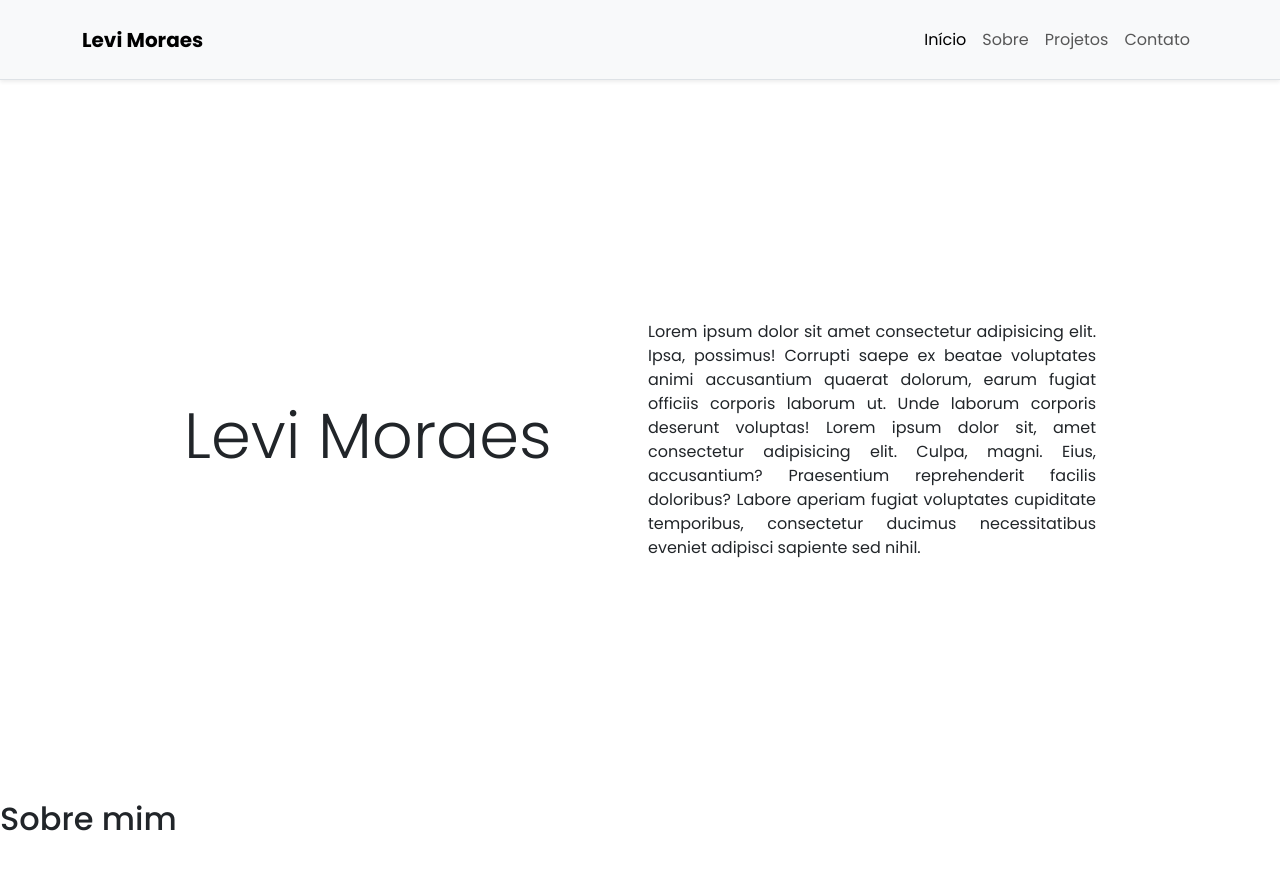
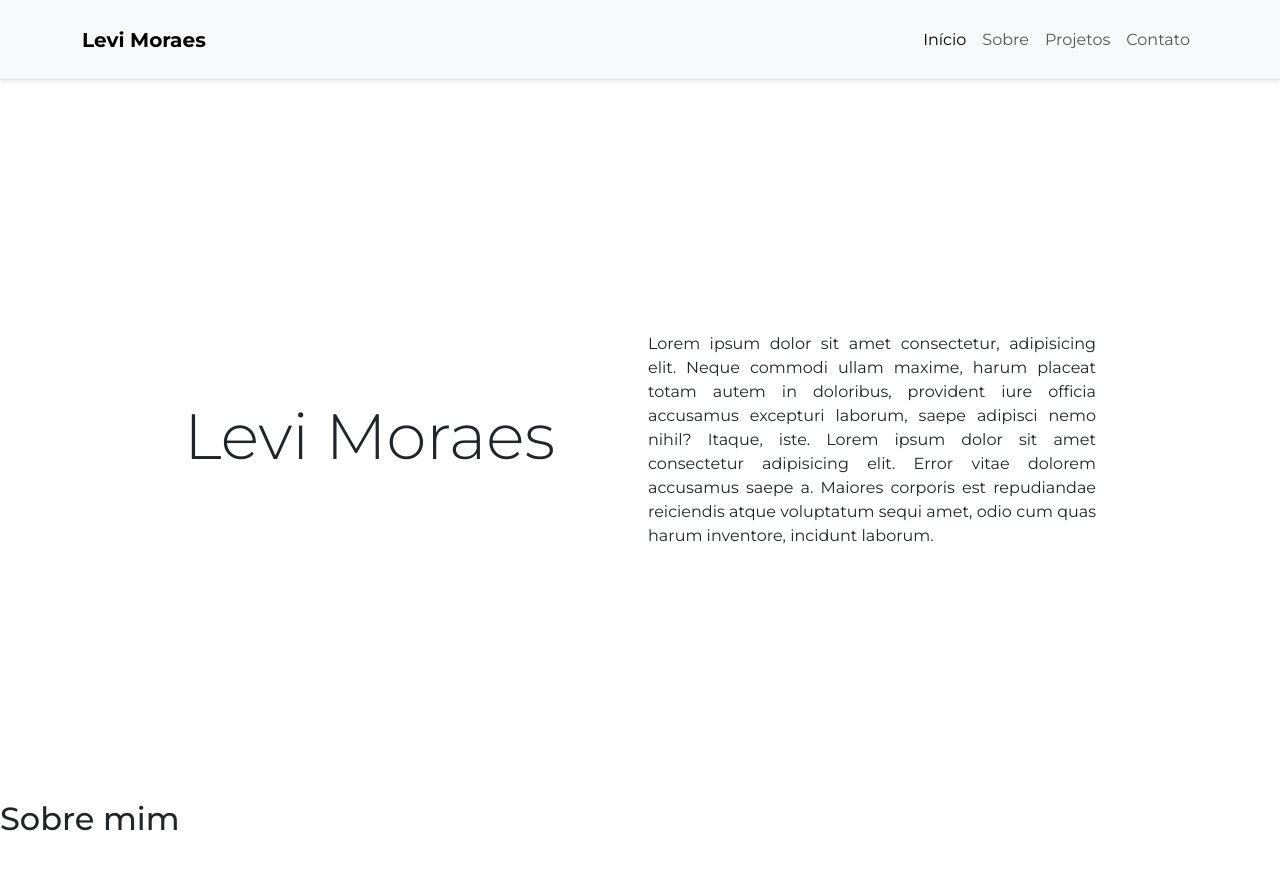
Before and after one commit to L3-V1/portifolio-levi, a React (Vite) app: page / in a window 1280 px wide. Shown: the top 870 px of the page. Built offline with nearby package versions, Linux system fonts and the light colour scheme.

Commit message:
Refatoracao e criacao do componente GlobalStyle

```diff
--- a/index.html
+++ b/index.html
@@ -2,8 +2,17 @@
 <html lang="pt-br">
   <head>
     <meta charset="UTF-8" />
+    <meta name="viewport" content="width=device-width, initial-scale=1.0" />
     <link rel="icon" type="image/svg+xml" href="/vite.svg" />
-    <meta name="viewport" content="width=device-width, initial-scale=1.0" />
+    <link rel="preconnect" href="https://fonts.googleapis.com">
+    <link rel="preconnect" href="https://fonts.gstatic.com" crossorigin>
+    <link href="https://fonts.googleapis.com/css2?family=Montserrat:ital,wght@0,100..900;1,100..900&display=swap" rel="stylesheet">
+    <link
+      rel="stylesheet"
+      href="https://cdn.jsdelivr.net/npm/bootstrap@5.3.5/dist/css/bootstrap.min.css"
+      integrity="sha384-SgOJa3DmI69IUzQ2PVdRZhwQ+dy64/BUtbMJw1MZ8t5HZApcHrRKUc4W0kG879m7"
+      crossorigin="anonymous"
+    />
     <title>Levi Moraes</title>
   </head>
   <body>
--- /dev/null
+++ b/src/GlobalStyle.tsx
@@ -0,0 +1,21 @@
+import { createGlobalStyle } from "styled-components";
+
+const GlobalStyle = createGlobalStyle`
+  :root {
+    --navbar-height: 10vh;
+  }
+
+  html: {
+    scroll-behavior: smooth;
+  }
+
+  body {
+    font-family: "Montserrat", sans-serif;
+  }
+
+  .navbar {
+    min-height: var(--navbar-height);
+  }
+`
+
+export default GlobalStyle
--- a/src/components/Contato.tsx
+++ b/src/components/Contato.tsx
@@ -1,7 +1,9 @@
+import Section from "./styles/Section";
+
 export default function Contato() {
   return (
-    <section id="contato" className="wrapper">
+    <Section id="contato">
       <h2>Contato</h2>
-    </section>
+    </Section>
   )
 }
--- a/src/components/Hero.tsx
+++ b/src/components/Hero.tsx
@@ -1,9 +1,10 @@
-import { Fade } from './Fade/Fade.styles'
 import { Col, Row } from 'react-bootstrap'
 import { useInView } from '../hooks/useInView'
+import Fade from './styles/Fade'
+import Section from './styles/Section'
 import styled from 'styled-components'
 
-const Container = styled.div`
+const Wrapper = styled.div`
   display: flex;
   align-items: center;
   margin: 0 auto;
@@ -22,8 +23,8 @@ export default function Hero() {
   const { ref: rightRef, inView: rightInView } = useInView({ threshold: 0.3 })
 
   return (
-    <section id="inicio" className="wrapper">
-      <Container>
+    <Section id="inicio">
+      <Wrapper>
         <Row className="g-3 align-items-center">
           <Col xs="12" md="6">
             <Fade ref={leftRef} inView={leftInView} direction="left">
@@ -35,17 +36,13 @@ export default function Hero() {
           <Col xs="12" md="6">
             <Fade ref={rightRef} inView={rightInView} direction="right">
               <Description>
-                Lorem ipsum dolor sit amet consectetur adipisicing elit. Ipsa, possimus! Corrupti
-                saepe ex beatae voluptates animi accusantium quaerat dolorum, earum fugiat officiis
-                corporis laborum ut. Unde laborum corporis deserunt voluptas! Lorem ipsum dolor sit,
-                amet consectetur adipisicing elit. Culpa, magni. Eius, accusantium? Praesentium
-                reprehenderit facilis doloribus? Labore aperiam fugiat voluptates cupiditate
-                temporibus, consectetur ducimus necessitatibus eveniet adipisci sapiente sed nihil.
+                Lorem ipsum dolor sit amet consectetur, adipisicing elit. Neque commodi ullam maxime, harum placeat totam autem in doloribus, provident iure officia accusamus excepturi laborum, saepe adipisci nemo nihil? Itaque, iste.
+                Lorem ipsum dolor sit amet consectetur adipisicing elit. Error vitae dolorem accusamus saepe a. Maiores corporis est repudiandae reiciendis atque voluptatum sequi amet, odio cum quas harum inventore, incidunt laborum.
               </Description>
             </Fade>
           </Col>
         </Row>
-      </Container>
-    </section>
+      </Wrapper>
+    </Section>
   )
 }
--- a/src/components/NotFound.tsx
+++ b/src/components/NotFound.tsx
@@ -3,26 +3,19 @@ import { AlertTriangle } from "lucide-react";
 import { LinkContainer } from "react-router-bootstrap";
 import styled from "styled-components";
 
-const Container = styled.div`
+const Wrapper = styled.div`
   display: flex;
   align-items: center;
   justify-content: center;
+  margin: 0 auto;
+  max-width: 500px;
   min-height: 100vh;
-`
-
-const StyledCard = styled(Card)`
-  max-width: 500px;
-  padding: 3rem;
-  margin: 0 auto;
-  text-align: center;
-  box-shadow: var(--bs-box-shadow-lg);
-  border-radius: var(--bs-border-radius-lg);
 `
 
 export default function NotFound() {
   return (
-    <Container>
-      <StyledCard>
+    <Wrapper className="px-4 px-lg-0">
+      <Card className="text-center shadow-lg rounded-4 p-5">
         <Card.Body>
           <AlertTriangle className="text-danger mb-3" size={60} strokeWidth={1.5} />
           <h1 className="display-3 fw-bold text-danger">404</h1>
@@ -38,7 +31,7 @@ export default function NotFound() {
             </Button>
           </LinkContainer>
         </Card.Body>
-      </StyledCard>
-    </Container>
+      </Card>
+    </Wrapper>
   )
 }
--- a/src/components/Projetos.tsx
+++ b/src/components/Projetos.tsx
@@ -1,7 +1,9 @@
+import Section from "./styles/Section";
+
 export default function Projetos() {
   return (
-    <section id="projetos" className="wrapper">
+    <Section id="projetos">
       <h2>Projetos</h2>
-    </section>
+    </Section>
   )
 }
--- a/src/components/Sobre.tsx
+++ b/src/components/Sobre.tsx
@@ -1,7 +1,9 @@
+import Section from "./styles/Section";
+
 export default function Sobre() {
   return (
-    <section id="sobre" className="wrapper">
+    <Section id="sobre">
       <h2>Sobre mim</h2>
-    </section>
+    </Section>
   )
 }
--- a/src/components/Fade/Fade.styles.tsx
+++ b/src/components/styles/Fade.tsx
@@ -8,7 +8,7 @@ interface FadeProps {
   inView?: boolean
 }
 
-export const Fade = styled.div<FadeProps>`
+const Fade = styled.div<FadeProps>`
   opacity: 0;
   ${({
     direction = "right",
@@ -29,3 +29,5 @@ export const Fade = styled.div<FadeProps>`
     `} ${duration} ease-out ${delay} forwards;
   `}
 `
+
+export default Fade
--- /dev/null
+++ b/src/components/styles/Section.tsx
@@ -0,0 +1,8 @@
+import styled from "styled-components";
+
+const Section = styled.section`
+  height: calc(100vh - var(--navbar-height));
+  scroll-margin-top: var(--navbar-height);
+`
+
+export default Section
--- a/src/index.css
+++ /dev/null
@@ -1,23 +0,0 @@
-@import url('https://fonts.googleapis.com/css2?family=Poppins:ital,wght@0,100;0,200;0,300;0,400;0,500;0,600;0,700;0,800;0,900;1,100;1,200;1,300;1,400;1,500;1,600;1,700;1,800;1,900&display=swap');
-@import "bootstrap/dist/css/bootstrap.min.css";
-
-:root {
-  --navbar-height: 10vh;
-}
-
-html {
-  scroll-behavior: smooth;
-}
-
-body {
-  font-family: "Poppins", sans-serif;
-}
-
-.navbar {
-  min-height: var(--navbar-height);
-}
-
-.wrapper {
-  height: calc(100vh - var(--navbar-height));
-  scroll-margin-top: var(--navbar-height);
-}
--- a/src/main.tsx
+++ b/src/main.tsx
@@ -6,14 +6,15 @@ import { QueryClientProvider, QueryClient } from '@tanstack/react-query'
 import App from './App.tsx'
 import Layout from './layouts/Layout.tsx'
 import NotFound from './components/NotFound.tsx'
+import GlobalStyle from './GlobalStyle.tsx'
 import isPropValid from "@emotion/is-prop-valid"
-import './index.css'
 
 const queryClient = new QueryClient()
 
 createRoot(document.getElementById('root')!).render(
   <StrictMode>
     <StyleSheetManager shouldForwardProp={isPropValid}>
+      <GlobalStyle />
       <BrowserRouter>
         <QueryClientProvider client={queryClient}>
           <Routes>
```
